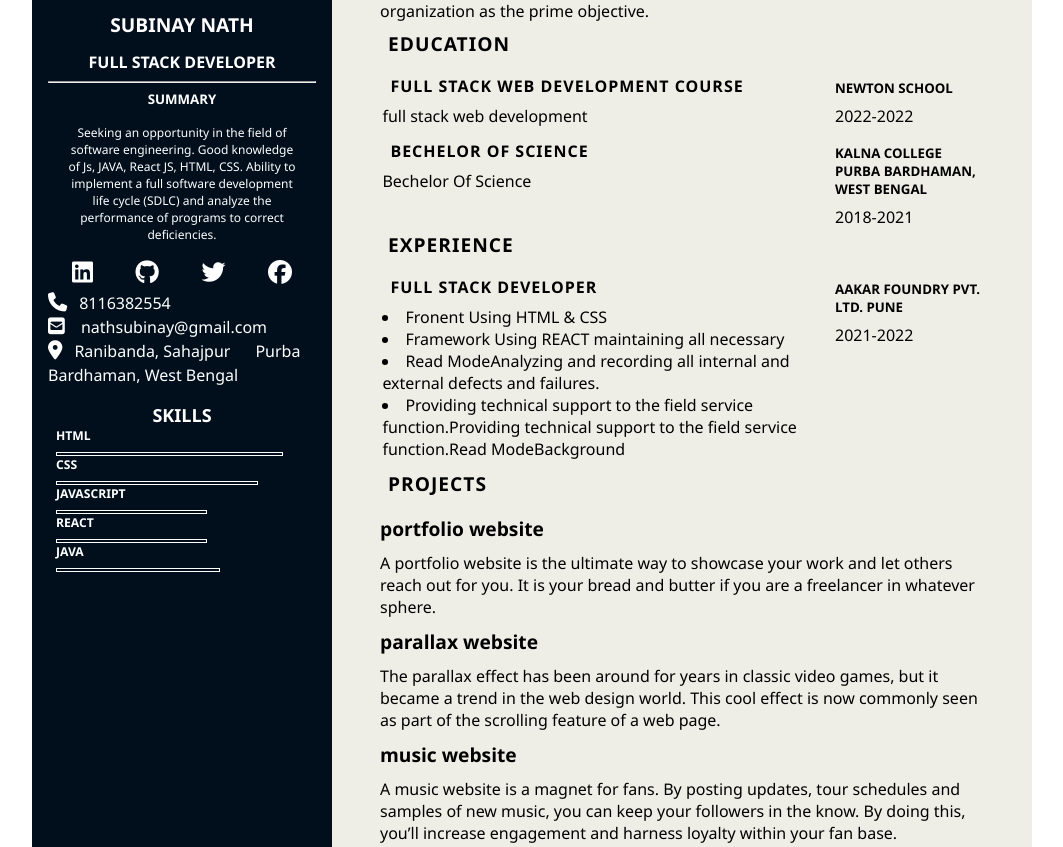
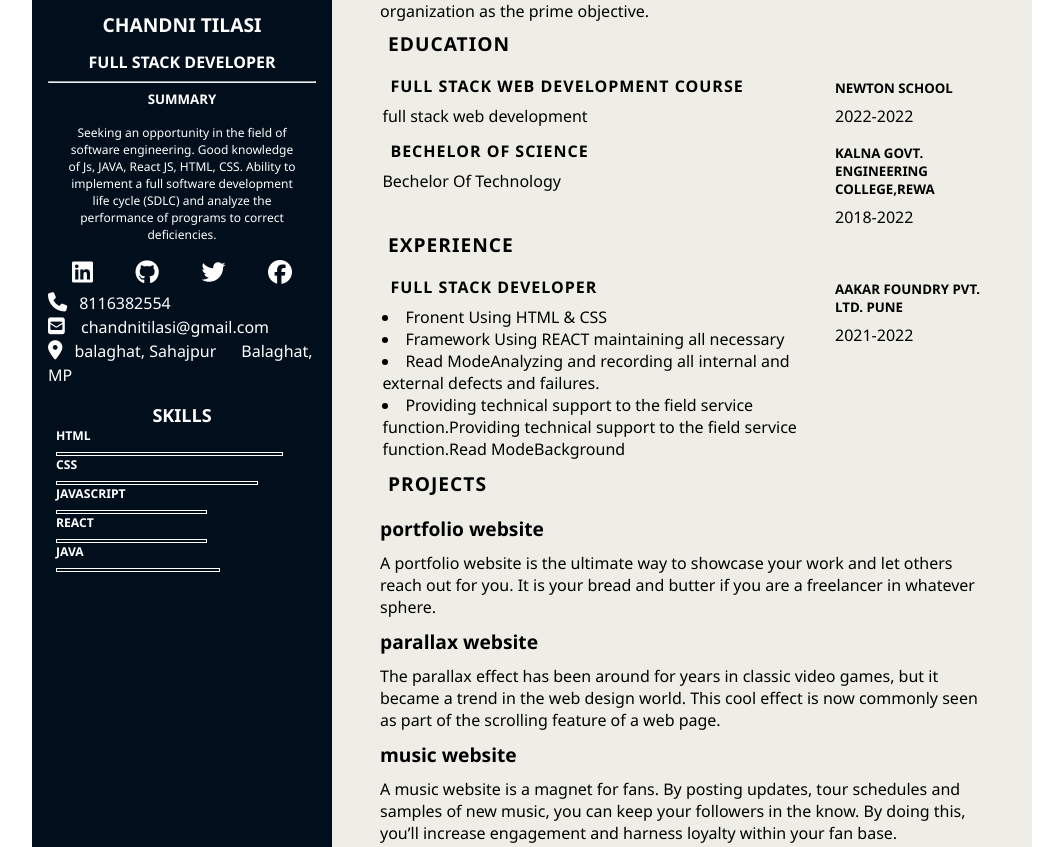
Before and after one commit to chandni-tilasi/Responsive-Resume-using-CSS-Grid---Selectors-Basic-Selectors-Combinators-Pseu---u993mp8krvxy, a plain HTML site: page index.html in a window 1280 px wide. Shown: the part 161-1008 px from the top of the page, without its empty margins (32-1095 px from the left). Drawn offline with Linux system fonts and the light colour scheme.

Commit message:
Update index.html

```diff
--- a/index.html
+++ b/index.html
@@ -17,9 +17,9 @@
             <div class="left-content">
                 <div class="profile-detail">
                     <div class="profile">
-                        <img class="profile-image" src="https://cdn.pixabay.com/photo/2021/08/04/13/06/software-developer-6521720__340.jpg" alt="">
+                        <img class="profile-image" src="https://media.licdn.com/dms/image/C4D03AQE9IxK23Sy26Q/profile-displayphoto-shrink_800_800/0/1650462794426?e=1677110400&v=beta&t=ef0NOBnH09vRyi6pA0ys6dM5XqQ7ieofUephn8giXfg" alt="">
                     </div>
-                    <h2 class="name">Subinay Nath</h2>
+                    <h2 class="name">Chandni Tilasi</h2>
                     <h4 class="designation">Full stack developer</h4>
                     <hr>
                     <h5 class="summary">summary</summary>
@@ -32,21 +32,21 @@
                 <div class="contact-item">
 
                     <div class="social-media-icons">
-                        <a class="icon" href="https://www.linkedin.com/in/subinaynath/"><i
+                        <a class="icon" href="linkedin.com/in/chandni-tilasi-873073219"><i
                                 class="fa-brands fa-linkedin"></i></a>
-                        <a class="icon" href="https://github.com/subinaynath"><i class="fa-brands fa-github"></i></a>
+                        <a class="icon" href="https://github.com/chandni-tilasi/"><i class="fa-brands fa-github"></i></a>
                         <a class="icon" href="#"><i class="fa-brands fa-twitter"></i></a>
-                        <a class="icon" href="https://www.facebook.com/subinay.nath.16/"><i
+                        <a class="icon" href="#"><i
                                 class="fa-brands fa-facebook"></i></a>
                     </div>
 
                     <div id="contacts">
                         <div class="contact"><i class="fa-solid fa-phone"></i><span>8116382554</span></div>
                         <div class="contact"><i class="fa-solid fa-square-envelope"></i>
-                            <span>nathsubinay@gmail.com</span>
+                            <span>chandnitilasi@gmail.com</span>
                         </div>
-                        <div class="contact"><i class="fa-solid fa-location-dot"></i><span>Ranibanda, Sahajpur<span
-                                    class="pra">Purba Bardhaman, West Bengal</span></span></div>
+                        <div class="contact"><i class="fa-solid fa-location-dot"></i><span>balaghat, Sahajpur<span
+                                    class="pra">Balaghat, MP</span></span></div>
                     </div>
                 </div>
                 <div class="skills">
@@ -123,11 +123,11 @@
                         <div class="education-detail">
                             <div class="edu">
                                 <h4>Bechelor Of Science</h4>
-                                <p class="para">Bechelor Of Science</p>
+                                <p class="para">Bechelor Of Technology</p>
                             </div>
                             <div class="school">
-                                <h5>Kalna College Purba Bardhaman, West Bengal</h5>
-                                <span class="sch-time-period">2018-2021</span>
+                                <h5>Kalna Govt. engineering college,Rewa</h5>
+                                <span class="sch-time-period">2018-2022</span>
                             </div>
                         </div>
                     </div>
```
